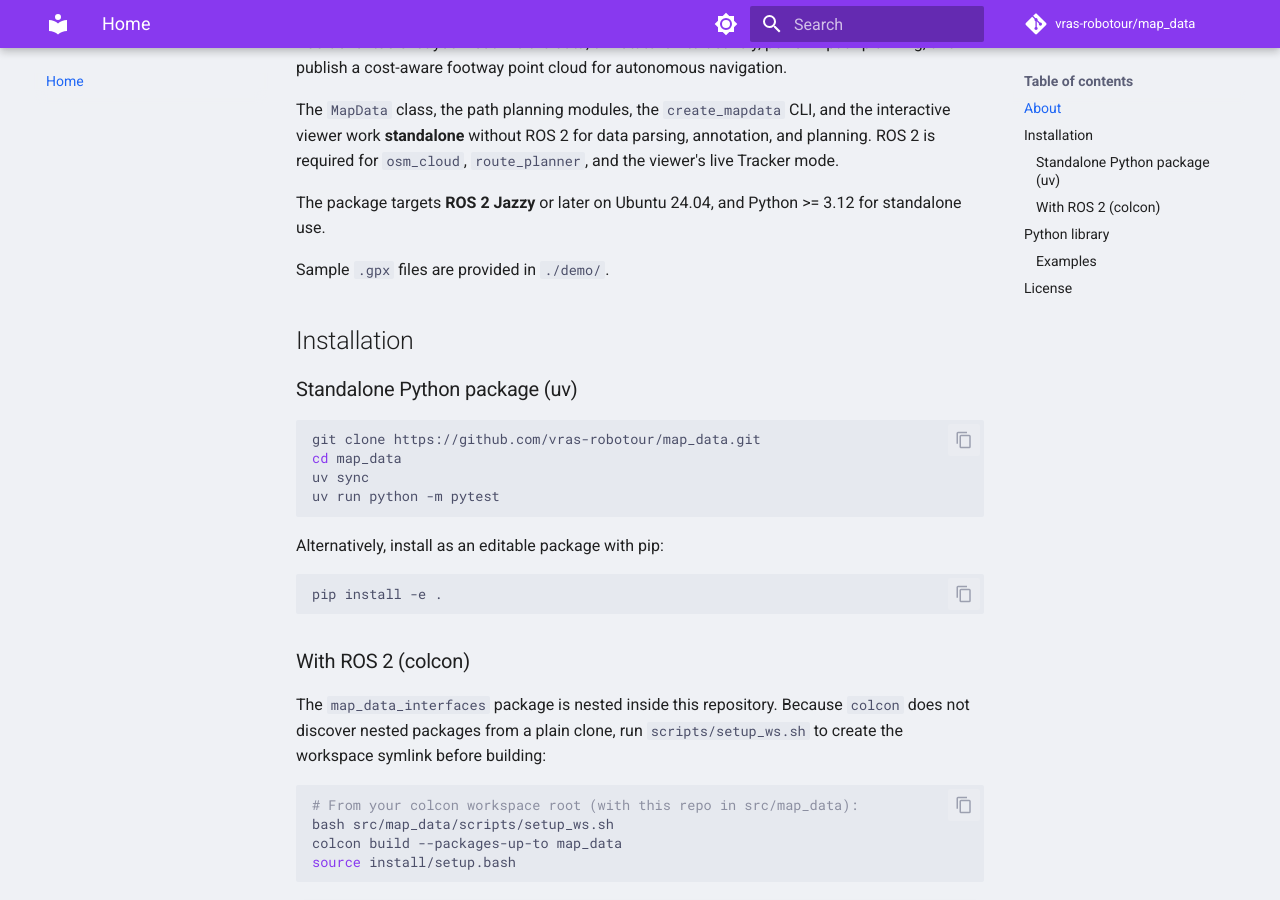
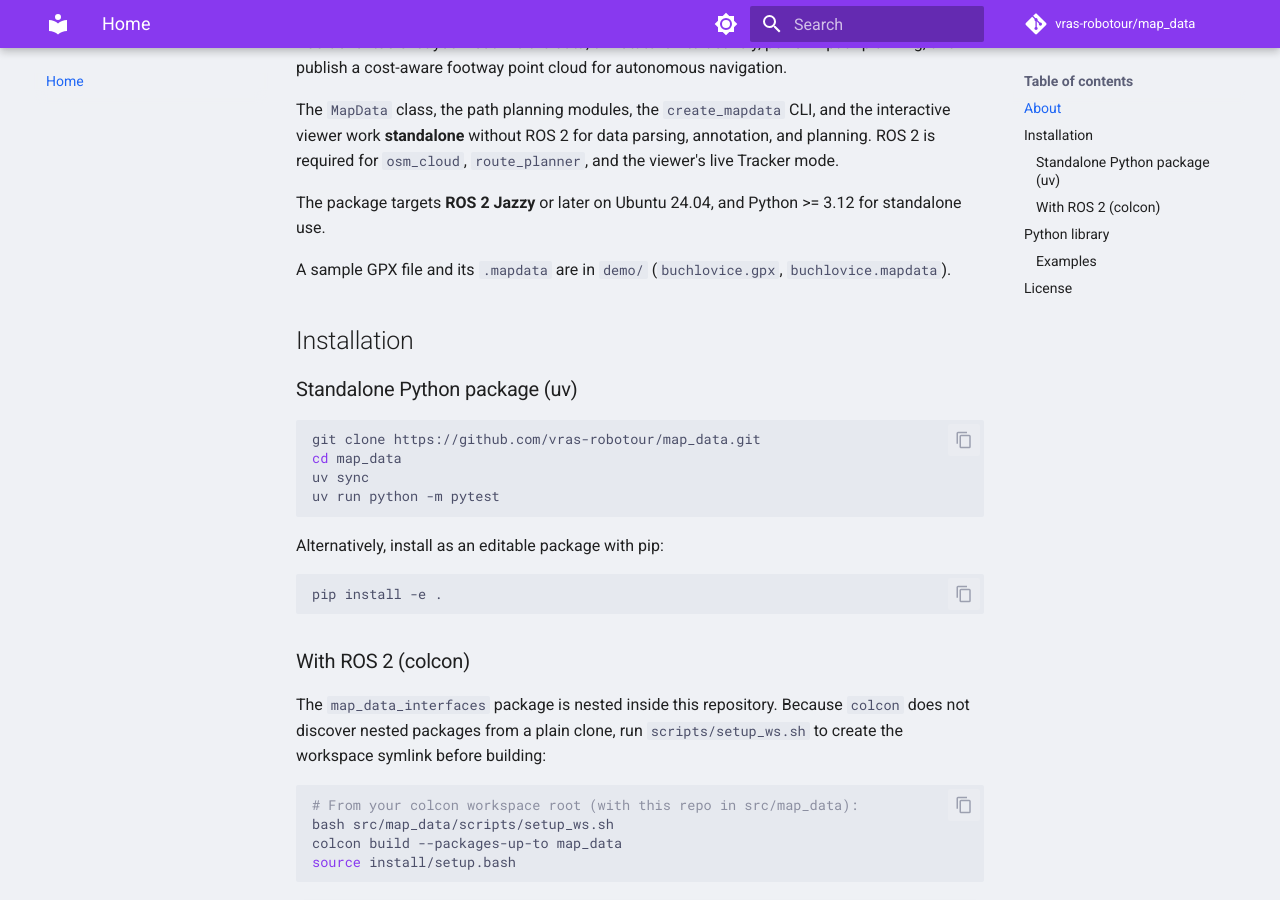
Before and after one commit to vras-robotour/map_data, an MkDocs documentation site: the page built from docs/index.md, in a window 1280 px wide and 900 px high, scrolled down 532 px. Built offline with MkDocs 1.6.1 and Material for MkDocs 9.7.7, drawn with Linux system fonts in a browser that asks for light colours; comment, search, counter and statistics services are not loaded.

Commit message:
docs: README drops the unused basemap API keys; one demo GPX

```diff
--- a/docs/index.md
+++ b/docs/index.md
@@ -18,7 +18,7 @@ The `MapData` class, the path planning modules, the `create_mapdata` CLI, and th
 
 The package targets **ROS 2 Jazzy** or later on Ubuntu 24.04, and Python >= 3.12 for standalone use.
 
-Sample `.gpx` files are provided in `./demo/`.
+A sample GPX file and its `.mapdata` are in `demo/` (`buchlovice.gpx`, `buchlovice.mapdata`).
 
 ## Installation
 
```
Also changed, not shown: README.md (+0 -2 lines).
